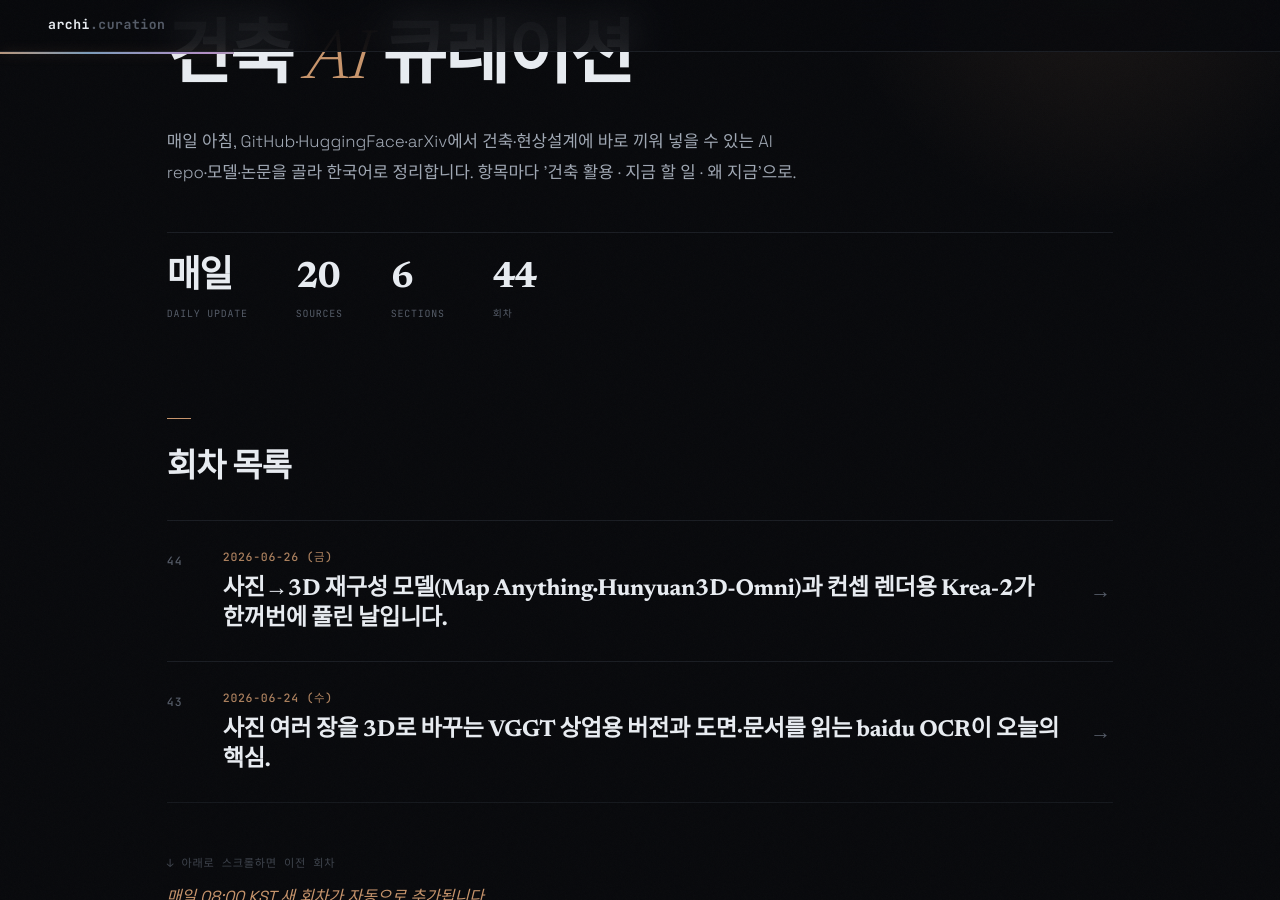
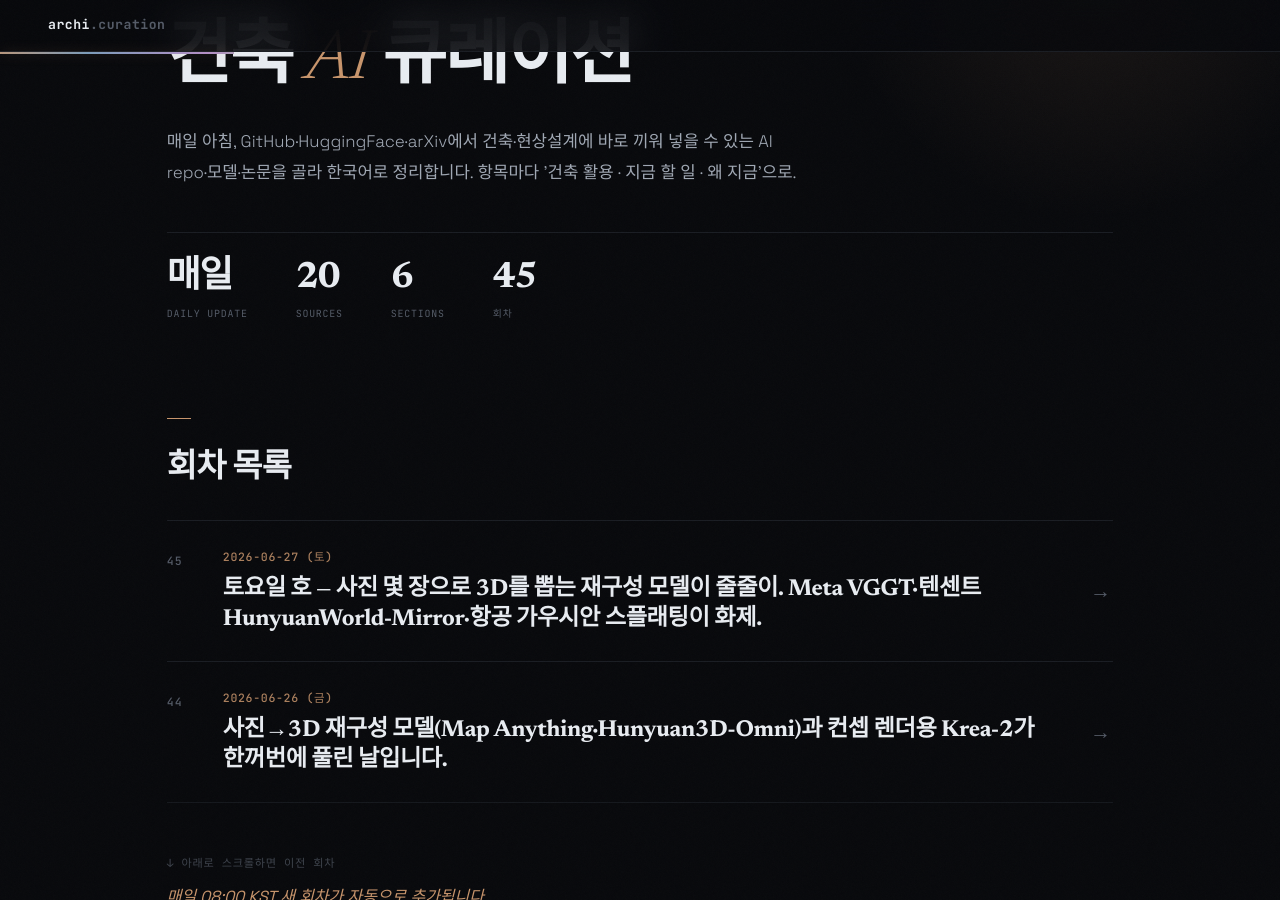
Before and after one commit to ghkch5gh-jpg/ainews-curation, a Jekyll site: the page built from index.md, in a window 1280 px wide and 900 px high, scrolled down 190 px. Built offline with Jekyll 4.4.1, drawn with Linux system fonts in a browser that asks for light colours; some web fonts are replaced.

Commit message:
daily: 2026-06-27

```diff
--- /dev/null
+++ b/2026-06-27_토.md
@@ -0,0 +1,138 @@
+---
+title: 2026-06-27 (토)
+eyebrow: ARCH · AI CURATION
+hero_title: "2026 · 06 · 27 <em>(토)</em>"
+description: "토요일 호 — 사진 몇 장으로 3D를 뽑는 재구성 모델이 줄줄이. Meta VGGT·텐센트 HunyuanWorld-Mirror·항공 가우시안 스플래팅이 화제."
+summary: 토요일 호 — 사진 몇 장으로 3D를 뽑는 재구성 모델이 줄줄이. Meta VGGT·텐센트 HunyuanWorld-Mirror·항공 가우시안 스플래팅이 화제.
+---
+
+<div class="news">
+<section class="news-flow-sec reveal"><h2 class="news-flow__t">이번 회차 흐름</h2><div class="news-flow"><p>안녕하세요! 오늘은 '사진 → 3D' 쪽이 특히 두툼한 날입니다. Meta가 사진 여러 장만 넣으면 카메라 위치와 입체 형태를 한 번에 계산해 주는 VGGT를 풀었고, 텐센트는 여러 종류의 입력을 섞어 장면을 복원하는 HunyuanWorld-Mirror를 올렸어요. 항공·위성 사진에서 도시 규모를 통째로 입체로 만드는 Skyfall-GS 같은 것도 보입니다. 부지 답사 사진이나 드론 영상이 그대로 작업용 3D 밑그림이 되는 흐름이 점점 또렷해지네요. 반대로 LLM(언어 모델 AI — ChatGPT 같은 것) 쪽은 폰에서도 도는 초소형 모델로 무게추가 옮겨가는 분위기였습니다.</p></div></section>
+<section class="news-sec">
+<h2 class="news-sec__t">오늘의 헤드라인</h2>
+<article class="ni reveal">
+  <header class="ni__h">
+    <span class="ni__n">01</span>
+    <a class="ni__t" href="https://huggingface.co/facebook/VGGT-1B" target="_blank" rel="noopener">Meta VGGT-1B — 사진 몇 장이면 3D 골격이 나오는 재구성 모델 <span class="ni__arrow">↗</span></a>
+    <span class="ni__tr"><span class="ni__src">HuggingFace</span><span class="ni__score">9/10</span></span>
+  </header>
+  <p class="ni__body">Meta(페이스북)가 만든, 같은 장소를 찍은 사진 여러 장을 넣으면 각 사진이 어디서 찍혔는지(카메라 위치)와 입체 형태·깊이를 한 번에 계산해 주는 AI입니다. 보통 사진→3D 변환(포토그래메트리)은 수십 장을 몇 시간씩 돌려야 하는데, 이건 한 번에 추정해 줘서 훨씬 빠릅니다. Revit으로 모델을 짜기 전, 부지 사진만으로 대략적인 3D 윤곽을 먼저 잡아두는 용도라고 보면 됩니다. 결과물은 점 구름(공간을 점으로 흩뿌린 형태)과 깊이 정보라 정밀 도면 수준은 아니고, 매스·맥락 잡기용 밑그림에 가깝습니다.</p>
+  <ul class="ni__pts"><li>사진 여러 장 → 카메라 위치 + 입체 형태를 한 번에 추정</li><li>기존 포토그래메트리보다 처리 시간이 크게 짧음</li><li>1B(10억 파라미터)급이라 일반 GPU에서도 시도 가능</li></ul>
+  <div class="ni__meta">
+    <div class="ni__row"><dt>얻는 것</dt><dd>현상설계 초반, 답사 때 찍은 부지·주변 건물 사진을 바로 거친 3D로 만들어 매스 스터디 배경으로 깔 수 있습니다. 정밀 실측 대체는 아니고 컨셉 단계 가속용으로 솔직히 권합니다.</dd></div>
+    <div class="ni__row ni__row--do"><dt>지금 할 일</dt><dd><p class="ni__do-text"><code class="ni__code">git clone https://huggingface.co/facebook/VGGT-1B → &quot;</code>부지에서 찍은 사진 10장 넣어서 점 구름이랑 깊이 맵 뽑아줘&quot;</p></dd></div>
+    <div class="ni__row ni__row--why"><dt>왜 지금</dt><dd>사진→3D 모델이 가벼워지고 빨라지면서, 별도 장비 없이 현장 사진만으로 입체 밑그림을 만드는 게 현실적인 선택지가 됐습니다.</dd></div>
+  </div>
+  <footer class="ni__f"><span class="ni__verified">✓ 원문 대조</span><a class="ni__story" href="https://huggingface.co/facebook/VGGT-1B" target="_blank" rel="noopener">스토리 →</a></footer>
+</article>
+<article class="ni reveal">
+  <header class="ni__h">
+    <span class="ni__n">02</span>
+    <a class="ni__t" href="https://huggingface.co/tencent/HunyuanWorld-Mirror" target="_blank" rel="noopener">텐센트 HunyuanWorld-Mirror — 여러 입력을 섞어 3D 장면을 복원 <span class="ni__arrow">↗</span></a>
+    <span class="ni__tr"><span class="ni__src">HuggingFace</span><span class="ni__score">8/10</span></span>
+  </header>
+  <p class="ni__body">텐센트가 공개한 3D 장면 복원 모델로, 사진뿐 아니라 점 구름·카메라 정보 같은 여러 종류의 입력을 함께 받아 하나의 입체 장면으로 합쳐 줍니다. VGGT가 '사진만'으로 출발한다면, 이쪽은 가진 자료를 섞어 넣을수록 결과가 정돈된다고 보면 됩니다. 드론으로 찍은 사진에 위치 정보를 곁들이면 더 안정적인 3D가 나오는 식입니다. 사진뿐 아니라 영상(video-to-3D)도 입력으로 받습니다.</p>
+  <ul class="ni__pts"><li>사진·점 구름·카메라 정보 등 여러 입력을 동시에 활용</li><li>자료가 많을수록 복원 안정성이 올라감</li><li>image-to-3d 계열 중 비교적 가벼운 1B급</li></ul>
+  <div class="ni__meta">
+    <div class="ni__row"><dt>얻는 것</dt><dd>드론 답사 사진에 GPS·카메라 메타데이터까지 있으면, 그걸 한꺼번에 넣어 부지 주변 맥락을 더 깔끔하게 입체로 세울 수 있습니다. 실무 적용은 입력 자료 정리 품이 좀 듭니다.</dd></div>
+    <div class="ni__row ni__row--do"><dt>지금 할 일</dt><dd><p class="ni__do-text"><code class="ni__code">git clone https://huggingface.co/tencent/HunyuanWorld-Mirror → &quot;</code>드론 사진이랑 카메라 정보 같이 넣어서 부지 3D 장면 복원해줘&quot;</p></dd></div>
+    <div class="ni__row ni__row--why"><dt>왜 지금</dt><dd>단일 사진만 쓰던 재구성에서, 가진 자료를 다 끌어모아 정확도를 높이는 방향으로 모델들이 진화하고 있습니다.</dd></div>
+  </div>
+  <footer class="ni__f"><span class="ni__verified">✓ 원문 대조</span><a class="ni__story" href="https://huggingface.co/tencent/HunyuanWorld-Mirror" target="_blank" rel="noopener">스토리 →</a></footer>
+</article>
+<article class="ni reveal">
+  <header class="ni__h">
+    <span class="ni__n">03</span>
+    <a class="ni__t" href="https://huggingface.co/jayinnn/Skyfall-GS-ply" target="_blank" rel="noopener">Skyfall-GS — 항공·위성 사진을 도시 규모 3D로 <span class="ni__arrow">↗</span></a>
+    <span class="ni__tr"><span class="ni__src">HuggingFace</span><span class="ni__score">7/10</span></span>
+  </header>
+  <p class="ni__body">위성에서 내려다본 사진을 가우시안 스플래팅(사진 여러 장으로 입체를 안개처럼 점점이 표현하는 최신 3D 방식)으로 도시 규모까지 복원한 결과물을 .ply 파일로 바로 제공합니다. 즉 무언가를 학습시킬 필요 없이, 받아서 뷰어에 띄우면 도시 블록이 입체로 돌아갑니다. 단지·도시 단위 현상에서 주변 도시 조직을 통째로 배경으로 까는 용도에 맞습니다. 디테일은 거칠지만 스케일감을 잡는 데는 충분합니다.</p>
+  <ul class="ni__pts"><li>항공/위성 시점에서 도시 규모를 가우시안 스플래팅으로 복원</li><li>.ply 파일 형태라 별도 학습 없이 바로 뷰어에서 확인</li><li>단지·도시 단위 맥락 잡기에 적합</li></ul>
+  <div class="ni__meta">
+    <div class="ni__row"><dt>얻는 것</dt><dd>도시·단지 현상에서 대상지 주변 도시 조직을 입체 배경으로 깔아두고 매스를 얹어볼 수 있습니다. 건물 단위 정밀도는 낮으니 스케일·맥락용으로만.</dd></div>
+    <div class="ni__row ni__row--do"><dt>지금 할 일</dt><dd><p class="ni__do-text">https://huggingface.co/jayinnn/Skyfall-GS-ply 에서 .ply 받아 가우시안 스플래팅 뷰어(예: SuperSplat)에 띄워보기</p></dd></div>
+    <div class="ni__row ni__row--why"><dt>왜 지금</dt><dd>건물 한 채를 넘어 도시 규모를 통째로 3D로 잡는 사례가 늘면서, 도시 맥락 분석의 출발선이 사진 한 묶음으로 내려왔습니다.</dd></div>
+  </div>
+  <footer class="ni__f"><span class="ni__verified">✓ 원문 대조</span><a class="ni__story" href="https://huggingface.co/jayinnn/Skyfall-GS-ply" target="_blank" rel="noopener">스토리 →</a></footer>
+</article>
+<article class="ni reveal">
+  <header class="ni__h">
+    <span class="ni__n">04</span>
+    <a class="ni__t" href="https://huggingface.co/LiquidAI/LFM2.5-230M" target="_blank" rel="noopener">Liquid AI LFM2.5-230M — 폰에서도 도는 초소형 언어 모델 <span class="ni__arrow">↗</span></a>
+    <span class="ni__tr"><span class="ni__src">HuggingFace</span><span class="ni__score">4/10</span></span>
+  </header>
+  <p class="ni__body">Liquid AI가 내놓은 2.3억 파라미터짜리 아주 작은 언어 모델 AI입니다. 요즘 화제인 대형 모델들이 수백억~수천억 규모인 것과 비교하면 손톱만 한 크기라, 노트북이나 폰에서도 인터넷 없이 돌릴 수 있습니다. 건축 설계를 직접 해주진 못하지만, 메모 정리·간단한 분류·짧은 답변 같은 가벼운 보조 작업용입니다. 내 기기 안에서만 돌아 자료가 밖으로 안 나간다는 점이 장점입니다.</p>
+  <ul class="ni__pts"><li>2.3억 파라미터 초소형 — 폰·노트북에서 오프라인 구동</li><li>복잡한 추론보다 가벼운 보조 작업에 적합</li><li>기기 내부에서만 돌아 자료 유출 걱정이 적음</li></ul>
+  <div class="ni__meta">
+    <div class="ni__row"><dt>얻는 것</dt><dd>현상설계 직접 적용과는 거리가 있지만, 회의 메모 정리나 자료 태깅 같은 잡무를 인터넷 없이 처리하는 개인 보조 도구로 시도해볼 만합니다. 솔직히 도메인 직격은 아닙니다.</dd></div>
+    <div class="ni__row ni__row--do"><dt>지금 할 일</dt><dd><p class="ni__do-text"><code class="ni__code">git clone https://huggingface.co/LiquidAI/LFM2.5-230M →</code> 노트북에서 메모 요약·분류 가볍게 테스트</p></dd></div>
+    <div class="ni__row ni__row--why"><dt>왜 지금</dt><dd>거대 모델 경쟁과 별개로, 내 기기에서 도는 작고 빠른 모델로 무게추가 옮겨가는 흐름이 뚜렷합니다.</dd></div>
+  </div>
+  <footer class="ni__f"><span class="ni__verified">✓ 원문 대조</span><a class="ni__story" href="https://huggingface.co/LiquidAI/LFM2.5-230M" target="_blank" rel="noopener">스토리 →</a></footer>
+</article>
+</section>
+<section class="news-sec">
+<h2 class="news-sec__t">모델 · 데이터셋</h2>
+<article class="ni reveal">
+  <header class="ni__h">
+    <span class="ni__n">05</span>
+    <a class="ni__t" href="https://huggingface.co/nvidia/nemotron-3.5-asr-streaming-0.6b" target="_blank" rel="noopener">NVIDIA Nemotron-3.5 ASR — 실시간 음성 받아쓰기 0.6B 모델 <span class="ni__arrow">↗</span></a>
+    <span class="ni__tr"><span class="ni__src">HuggingFace</span><span class="ni__score">3/10</span></span>
+  </header>
+  <p class="ni__body">NVIDIA가 만든 음성→글자 변환(ASR) 모델로, 말하는 동안 실시간으로 받아쓰기를 해주는 가벼운 0.6B(6억 파라미터) 버전입니다. 회의 녹음을 텍스트로 바꾸거나 발표 자막을 실시간으로 다는 용도입니다. 여러 언어를 지원하는(multilingual) 모델이고, 건축 설계 자체와는 무관하지만 발주처 회의록을 자동으로 글로 남기는 잡무 자동화에 쓸 수 있습니다. 스트리밍(말하는 즉시 변환)이라 끝까지 기다릴 필요가 없습니다.</p>
+  <ul class="ni__pts"><li>실시간 스트리밍 음성 받아쓰기</li><li>0.6B로 가벼워 일반 PC에서도 구동</li><li>회의록·자막 자동화용</li></ul>
+  <div class="ni__meta">
+    <div class="ni__row"><dt>얻는 것</dt><dd>현상 발표 리허설이나 발주처 회의를 자동으로 글로 남기는 데 쓸 수 있습니다. 설계 직접 적용은 아니고 문서 잡무 보조용입니다.</dd></div>
+    <div class="ni__row ni__row--do"><dt>지금 할 일</dt><dd><p class="ni__do-text"><code class="ni__code">git clone https://huggingface.co/nvidia/nemotron-3.5-asr-streaming-0.6b →</code> 회의 녹음 파일로 받아쓰기 테스트</p></dd></div>
+    <div class="ni__row ni__row--why"><dt>왜 지금</dt><dd>음성 받아쓰기 모델이 가벼워지면서 회의록 자동화가 개인 PC 수준에서 가능해졌습니다.</dd></div>
+  </div>
+  <footer class="ni__f"><span class="ni__verified">✓ 원문 대조</span><a class="ni__story" href="https://huggingface.co/nvidia/nemotron-3.5-asr-streaming-0.6b" target="_blank" rel="noopener">스토리 →</a></footer>
+</article>
+<article class="ni reveal">
+  <header class="ni__h">
+    <span class="ni__n">06</span>
+    <a class="ni__t" href="https://huggingface.co/deepreinforce-ai/Ornith-1.0-35B-GGUF" target="_blank" rel="noopener">DeepReinforce Ornith-1.0-35B (GGUF) — 추론·코딩 특화 LLM <span class="ni__arrow">↗</span></a>
+    <span class="ni__tr"><span class="ni__src">HuggingFace</span><span class="ni__score">4/10</span></span>
+  </header>
+  <p class="ni__body">DeepReinforce가 공개한 350억 파라미터급 언어 모델 AI로, 추론(답을 단계적으로 풀어가는 능력)과 코딩에 무게를 둔 모델입니다. GGUF는 개인 PC에서 돌리기 좋게 압축·정리한 파일 형식으로, 무거운 모델을 일반 그래픽카드에서도 굴릴 수 있게 해줍니다. 건축 설계를 직접 하진 않지만, Grasshopper 스크립트나 IFC 데이터 처리 코드를 짜는 보조로 시도해볼 수 있습니다. 무료로 내 PC에서 돌릴 수 있다는 게 장점입니다.</p>
+  <ul class="ni__pts"><li>추론·코딩 특화 35B급 LLM</li><li>GGUF 형식 — 개인 PC에서 구동 가능</li><li>스크립트·데이터 처리 코드 작성 보조</li></ul>
+  <div class="ni__meta">
+    <div class="ni__row"><dt>얻는 것</dt><dd>Grasshopper용 파이썬 스크립트나 IFC 파일 가공 코드를 짤 때, 인터넷에 자료를 안 올리고 내 PC에서 코드 도움을 받는 보조로 시도해볼 만합니다. 도메인 직격은 아닙니다.</dd></div>
+    <div class="ni__row ni__row--do"><dt>지금 할 일</dt><dd><p class="ni__do-text"><code class="ni__code">ollama</code> 또는 LM Studio에 GGUF 파일 올려 &quot;IFC 파일에서 벽체 면적 뽑는 파이썬 코드 써줘&quot; 테스트</p></dd></div>
+    <div class="ni__row ni__row--why"><dt>왜 지금</dt><dd>추론·코딩 모델을 내 PC에서 무료로 돌리는 선택지가 계속 늘면서, 외부 유출 없이 스크립트 보조를 받기 쉬워졌습니다.</dd></div>
+  </div>
+  <footer class="ni__f"><span class="ni__verified">✓ 원문 대조</span><a class="ni__story" href="https://huggingface.co/deepreinforce-ai/Ornith-1.0-35B-GGUF" target="_blank" rel="noopener">스토리 →</a></footer>
+</article>
+<article class="ni reveal">
+  <header class="ni__h">
+    <span class="ni__n">07</span>
+    <a class="ni__t" href="https://huggingface.co/empero-ai/Qwythos-9B-Claude-Mythos-5-1M-GGUF" target="_blank" rel="noopener">Qwythos-9B (GGUF) — 작지만 긴 맥락을 다루는 LLM <span class="ni__arrow">↗</span></a>
+    <span class="ni__tr"><span class="ni__src">HuggingFace</span><span class="ni__score">3/10</span></span>
+  </header>
+  <p class="ni__body">90억 파라미터짜리 비교적 작은 언어 모델 AI로, 한 번에 아주 긴 글(약 100만 토큰 분량)을 읽고 다룰 수 있게 만든 버전입니다. 긴 시방서나 법규 문서 전체를 한꺼번에 넣고 질문하는 식의 용도를 노린 모델입니다. GGUF 형식이라 개인 PC에서 돌아갑니다. 다만 건축 전문 학습 모델은 아니라, 정확도는 직접 써보며 확인해야 합니다.</p>
+  <ul class="ni__pts"><li>9B 소형이지만 매우 긴 문서 처리 지향</li><li>GGUF — 개인 PC 구동</li><li>긴 시방서·법규 문서 통째 질의 시도용</li></ul>
+  <div class="ni__meta">
+    <div class="ni__row"><dt>얻는 것</dt><dd>긴 현상 지침서나 관련 법규를 통째로 넣고 '이 조항 어디 있나' 식으로 찾는 보조로 시도해볼 수 있습니다. 전문 검증된 모델은 아니라 결과는 반드시 원문 대조가 필요합니다.</dd></div>
+    <div class="ni__row ni__row--do"><dt>지금 할 일</dt><dd><p class="ni__do-text">LM Studio에 GGUF 올려 &quot;이 현상 지침서 전문 읽고 면적·층수 제한 조항만 정리해줘&quot; 테스트</p></dd></div>
+    <div class="ni__row ni__row--why"><dt>왜 지금</dt><dd>작은 모델로도 긴 문서를 통째로 다루려는 시도가 늘면서, 개인 PC에서 문서 검색 보조를 꾸리는 게 쉬워지고 있습니다.</dd></div>
+  </div>
+  <footer class="ni__f"><span class="ni__verified">✓ 원문 대조</span><a class="ni__story" href="https://huggingface.co/empero-ai/Qwythos-9B-Claude-Mythos-5-1M-GGUF" target="_blank" rel="noopener">스토리 →</a></footer>
+</article>
+<article class="ni reveal">
+  <header class="ni__h">
+    <span class="ni__n">08</span>
+    <a class="ni__t" href="https://huggingface.co/yuxinlu1/gemma-4-12B-agentic-fable5-composer2.5-v2-3.5x-tau2-GGUF" target="_blank" rel="noopener">Gemma-4-12B Agentic (GGUF) — 도구를 부려 일하는 12B 모델 <span class="ni__arrow">↗</span></a>
+    <span class="ni__tr"><span class="ni__src">HuggingFace</span><span class="ni__score">4/10</span></span>
+  </header>
+  <p class="ni__body">구글 Gemma를 바탕으로, 단순 답변을 넘어 '도구를 스스로 골라 쓰며 여러 단계를 처리하는'(에이전트) 능력에 맞춰 다듬은 120억 파라미터 모델입니다. 예를 들어 '파일 열고 → 계산하고 → 결과 정리'를 사람이 일일이 시키지 않아도 알아서 이어가게 만든 방향입니다. GGUF 형식이라 개인 PC에서 구동됩니다. 건축 전용은 아니지만, 반복적인 데이터 정리 작업을 자동으로 묶어 돌리는 보조에 어울립니다.</p>
+  <ul class="ni__pts"><li>도구 사용·다단계 작업(에이전트)에 맞춘 12B 모델</li><li>GGUF — 개인 PC 구동</li><li>반복 데이터 정리 자동화 보조</li></ul>
+  <div class="ni__meta">
+    <div class="ni__row"><dt>얻는 것</dt><dd>프로젝트 폴더의 도면·자료를 일정 규칙으로 분류·이름 정리하는 반복 작업을 자동으로 묶어 돌리는 데 시도해볼 만합니다. 설계 직접 적용은 아닙니다.</dd></div>
+    <div class="ni__row ni__row--do"><dt>지금 할 일</dt><dd><p class="ni__do-text">LM Studio/Ollama에 GGUF 올려 &quot;이 폴더 도면들 날짜·동별로 이름 바꿔 정리하는 절차 만들어줘&quot; 테스트</p></dd></div>
+    <div class="ni__row ni__row--why"><dt>왜 지금</dt><dd>혼자 여러 단계를 처리하는 에이전트형 모델을 개인 PC에서 돌리는 흐름이 빠르게 자리잡고 있습니다.</dd></div>
+  </div>
+  <footer class="ni__f"><span class="ni__verified">✓ 원문 대조</span><a class="ni__story" href="https://huggingface.co/yuxinlu1/gemma-4-12B-agentic-fable5-composer2.5-v2-3.5x-tau2-GGUF" target="_blank" rel="noopener">스토리 →</a></footer>
+</article>
+</section>
+<div class="news-outro"><span class="news-outro__t">맺음말</span><p>오늘 핵심은 단순합니다 — 답사에서 찍은 사진이 더 이상 '참고 이미지'에 머물지 않고, 그 자리에서 돌려보는 3D 밑바탕이 되어가고 있다는 것. 아직 정밀 실측을 대체할 정도는 아니지만, 컨셉 단계에서 매스 잡고 주변 맥락을 빠르게 세우는 용도로는 충분히 쓸 만해졌습니다. 무거운 모델 경쟁과 별개로, 가벼워지고 손에 잡히는 도구들이 늘어나는 게 더 반갑네요. 좋은 주말 되세요!</p></div>
+</div>
--- a/index.md
+++ b/index.md
@@ -10,12 +10,13 @@ stats:
     lbl: "Sources"
   - num: "6"
     lbl: "Sections"
-  - num: "44"
+  - num: "45"
     lbl: "회차"
 ---
 
 ## 회차 목록
 
+- [2026-06-27 (토) — 토요일 호 — 사진 몇 장으로 3D를 뽑는 재구성 모델이 줄줄이. Meta VGGT·텐센트 HunyuanWorld-Mirror·항공 가우시안 스플래팅이 화제.](2026-06-27_토.html)
 - [2026-06-26 (금) — 사진→3D 재구성 모델(Map Anything·Hunyuan3D-Omni)과 컨셉 렌더용 Krea-2가 한꺼번에 풀린 날입니다.](2026-06-26_금.html)
 - [2026-06-24 (수) — 사진 여러 장을 3D로 바꾸는 VGGT 상업용 버전과 도면·문서를 읽는 baidu OCR이 오늘의 핵심.](2026-06-24_수.html)
 - [2026-06-22 (월) — 사진→3D, 깊이추정, 도면 파싱, 법규 RAG용 임베딩까지 — 건축에 바로 붙일 '재료' 모델이 무더기로 트렌딩에 올라온 날.](2026-06-22_월.html)
```
